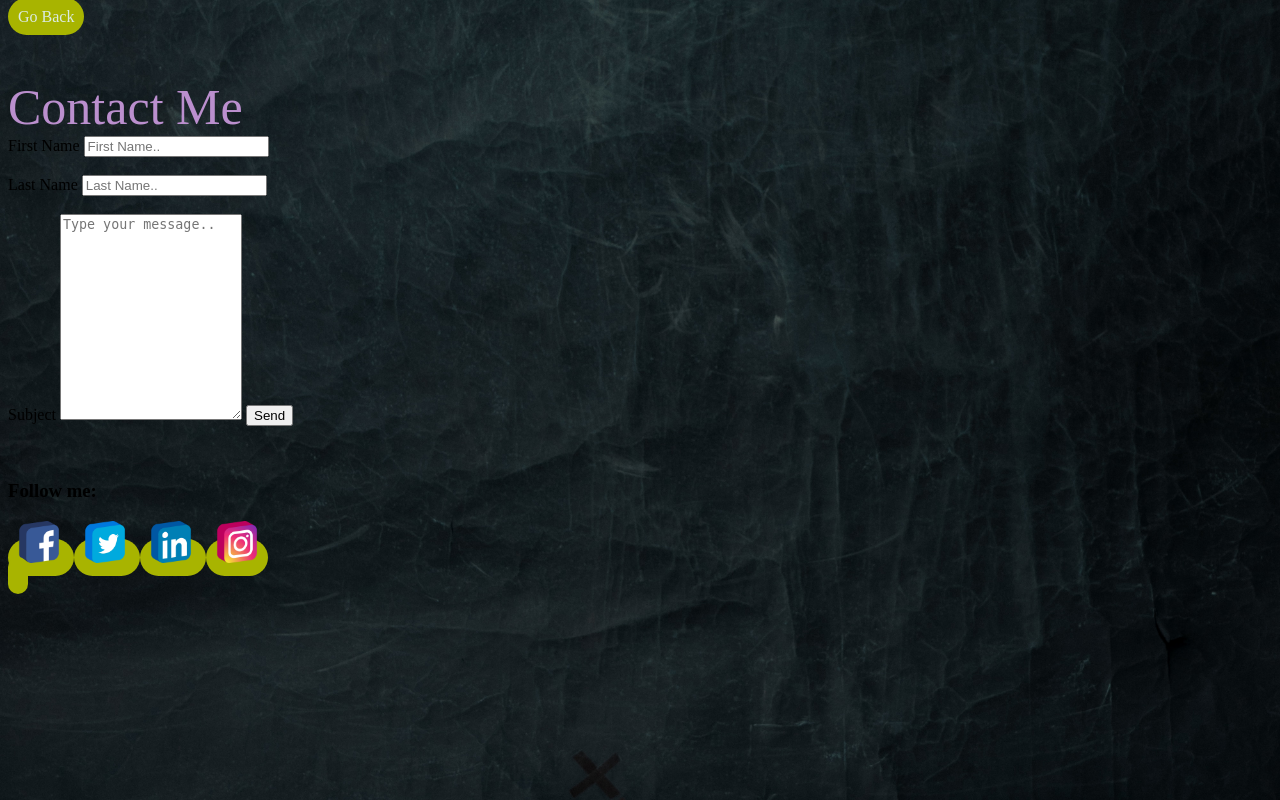
After one commit to Rei98/portfolio, a PHP site: page /contact.html in a window 1280 px wide. The commit adds this page. Run offline with PHP 8.4, Linux system fonts and the light colour scheme.

Commit message:
first commit

```diff
--- /dev/null
+++ b/contact.html
@@ -0,0 +1,43 @@
+<!DOCTYPE html>
+<html lang="en">
+<head>
+    <meta charset="UTF-8">
+    <meta name="viewport" content="width=device-width, initial-scale=1.0">
+    <meta http-equiv="X-UA-Compatible" content="ie=edge">
+    <title>Contact</title>
+</head>
+<body>
+    <a href="about.html">Go Back</a>
+    <link rel="stylesheet" href="main.css">
+
+
+<br> <br>
+ <div class="container">
+  <h1>Contact Me</h1>
+                <form action="action_page.php">
+                 <label for="fname">First Name</label>
+                 <input type="text" id="fname" name="firstname" placeholder="First Name..">
+             <br> <br>
+                 <label for="lname">Last Name</label>
+                 <input type="text" id="lname" name="lastname" placeholder="Last Name..">
+             <br> <br>
+                 <label for="subject">Subject</label>
+                 <textarea id="subject" name="subject" placeholder="Type your message.." style="height:200px"></textarea>
+                 <input type="submit" value="Send">
+               </form>
+               <br> <br>
+             </div>
+             <h3>Follow me:</h3>
+   <div id=links>
+               <a href="https://www.facebook.com/">
+                <img src="f.png" alt="my facebook account" width="42" height="42" border="0">
+               <a href="https://twitter.com/?lang=en">
+                 <img src="t.png" alt="my facebook account" width="42" height="42" border="0">
+               <a href="https://www.linkedin.com/">
+                 <img src="in.png" alt="my facebook account" width="42" height="42" border="0">
+               <a href="https://www.instagram.com/">
+                  <img src="i.png" alt="my facebook account" width="42" height="42" border="0">
+               </div>
+  </div>
+</body>
+</html>
--- a/main.css
+++ b/main.css
@@ -43,7 +43,31 @@ p {
 
 .grey {
   height: 3px;
-  background-color:#BB8FCE;
+  background-color:rgb(240, 240, 240);
   border: none;
   width: 70px;
 }
+
+a:link {
+  color: rgb(219, 235, 227);
+  text-decoration: none;
+  background-color:rgb(168, 180, 0);
+  padding: 10px;
+  border-radius: 100px;
+}
+
+
+/* visited link */
+a:visited {
+  color: rgb(255, 255, 255);
+}
+
+/* mouse over link */
+a:hover {
+  color: rgb(255, 255, 255);
+}
+
+/* selected link */
+a:active {
+  color: rgb(250, 250, 250);
+}
```
Also changed, not shown: about.html (+6 -1 lines), myproject.html (added, +15 -0 lines), CDC.jpg (deleted), Code3.jpg (deleted), Halloween.jpg (deleted), Melol.jpg (deleted), README.md (deleted), f.png (added), i.png (added), in.png (added), t.png (added).
